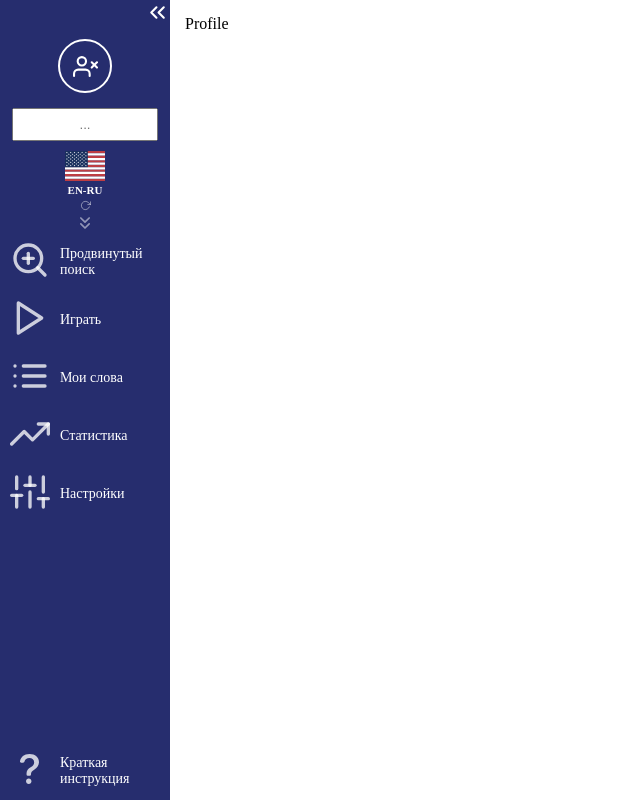
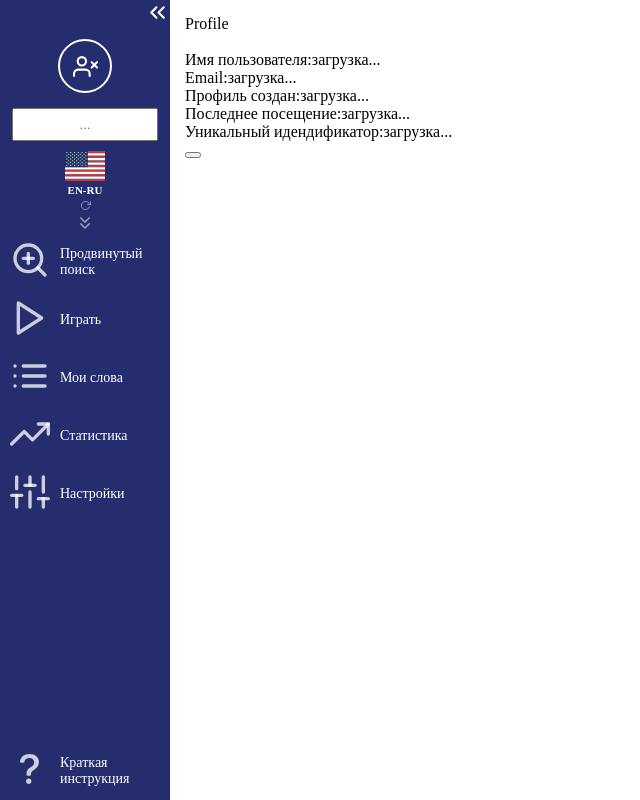
Before and after one commit to AlexCole999/second-project-eng, a React app: page /second-project-eng/Profile in a window 1280 px wide. Shown: the whole page, without its empty margins (0-640 px from the left). Built offline with nearby package versions, Linux system fonts and the light colour scheme.

Commit message:
display login data in Profile component

```diff
--- a/src/App/comps/Dashboard/Profile/Profile.tsx
+++ b/src/App/comps/Dashboard/Profile/Profile.tsx
@@ -1,9 +1,24 @@
 import React from 'react'
+import { useSelector } from 'react-redux';
 
 type Props = {}
 
 export default function Profile({ }: Props) {
+
+  const userdata = useSelector(state => state.user?.data)
+
   return (
-    <div>Profile</div>
+    <div>
+      Profile
+      <div>
+        <div><img src={userdata?.photoURL}></img></div>
+        <div>Имя пользователя:{userdata?.displayName || 'загрузка...'}</div>
+        <div>Email:{userdata?.email || 'загрузка...'}</div>
+        <div>Профиль создан:{userdata?.metadata?.creationTime || 'загрузка...'}</div>
+        <div>Последнее посещение:{userdata?.metadata?.lastSignInTime || 'загрузка...'}</div>
+        <div>Уникальный идендификатор:{userdata?.uid || 'загрузка...'}</div>
+        <button onClick={() => console.log(userdata)}></button>
+      </div>
+    </div>
   )
 }
--- a/src/App/comps/Nav/NavUser/NavUser.tsx
+++ b/src/App/comps/Nav/NavUser/NavUser.tsx
@@ -16,8 +16,9 @@ export default function NavUser({ }: Props) {
   const singInWithGooglePopup = () => {
     signInWithPopup(auth, provider)
       .then((result) => {
-        dispatch({ type: "LOG_IN_USER_WITH_GOOGLEAUTH", payload: result.user })
-      }).catch((error) => {
+        dispatch({ type: "LOG_IN_USER_WITH_GOOGLEAUTH", payload: result.user });
+      })
+      .catch((error) => {
         console.log(error);
       });
   }
```
